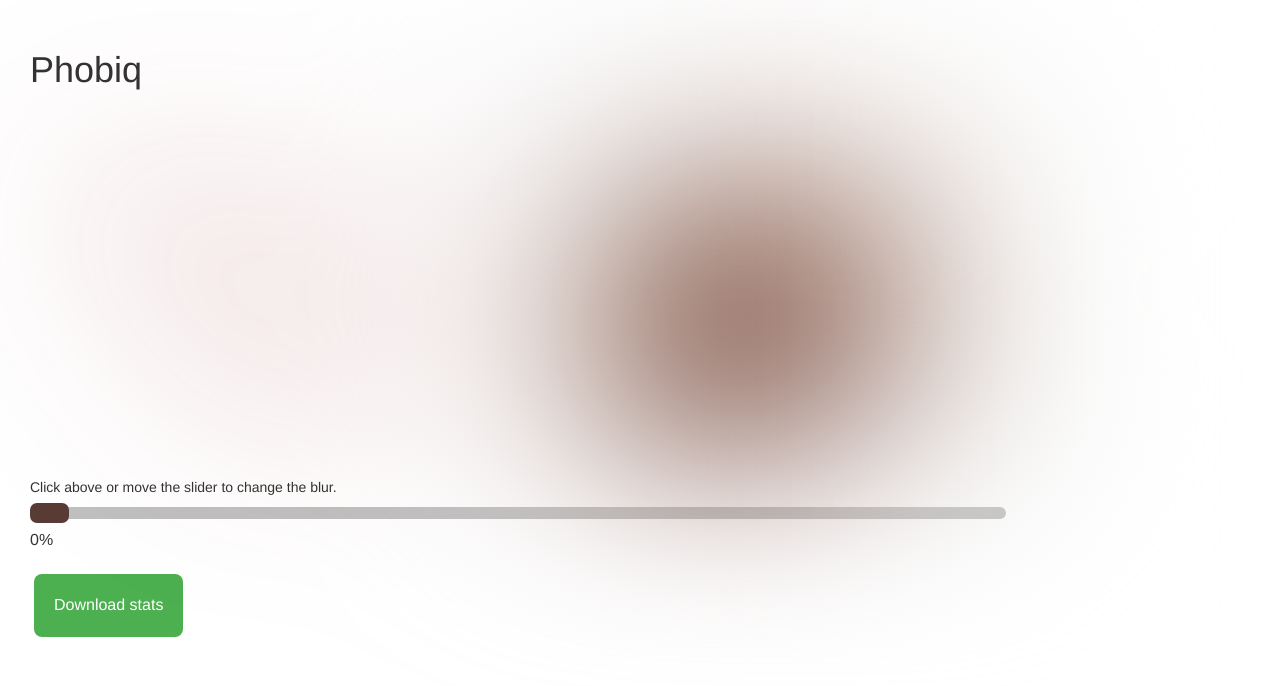
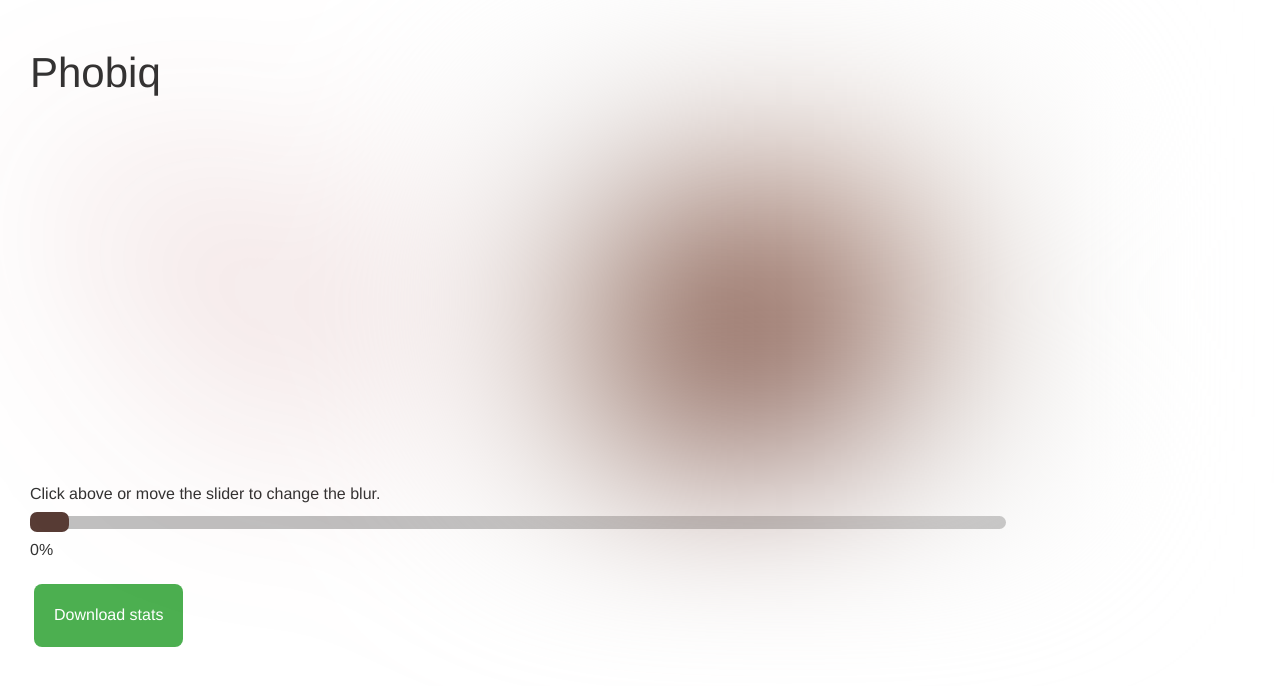
Before and after one commit to mplawley/phobiq, a PHP site: page / in a window 1280 px wide. Shown: the top 686 px of the page. Run offline with PHP 8.4, Linux system fonts and the light colour scheme.

Commit message:
Little more css styling

```diff
--- a/styles.css
+++ b/styles.css
@@ -28,7 +28,11 @@
 }
 
 #mainHeader {
+	font-size: 42px;
+}
 
+#instructions {
+	font-size: 16px;
 }
 
 #userProgressText {
```
